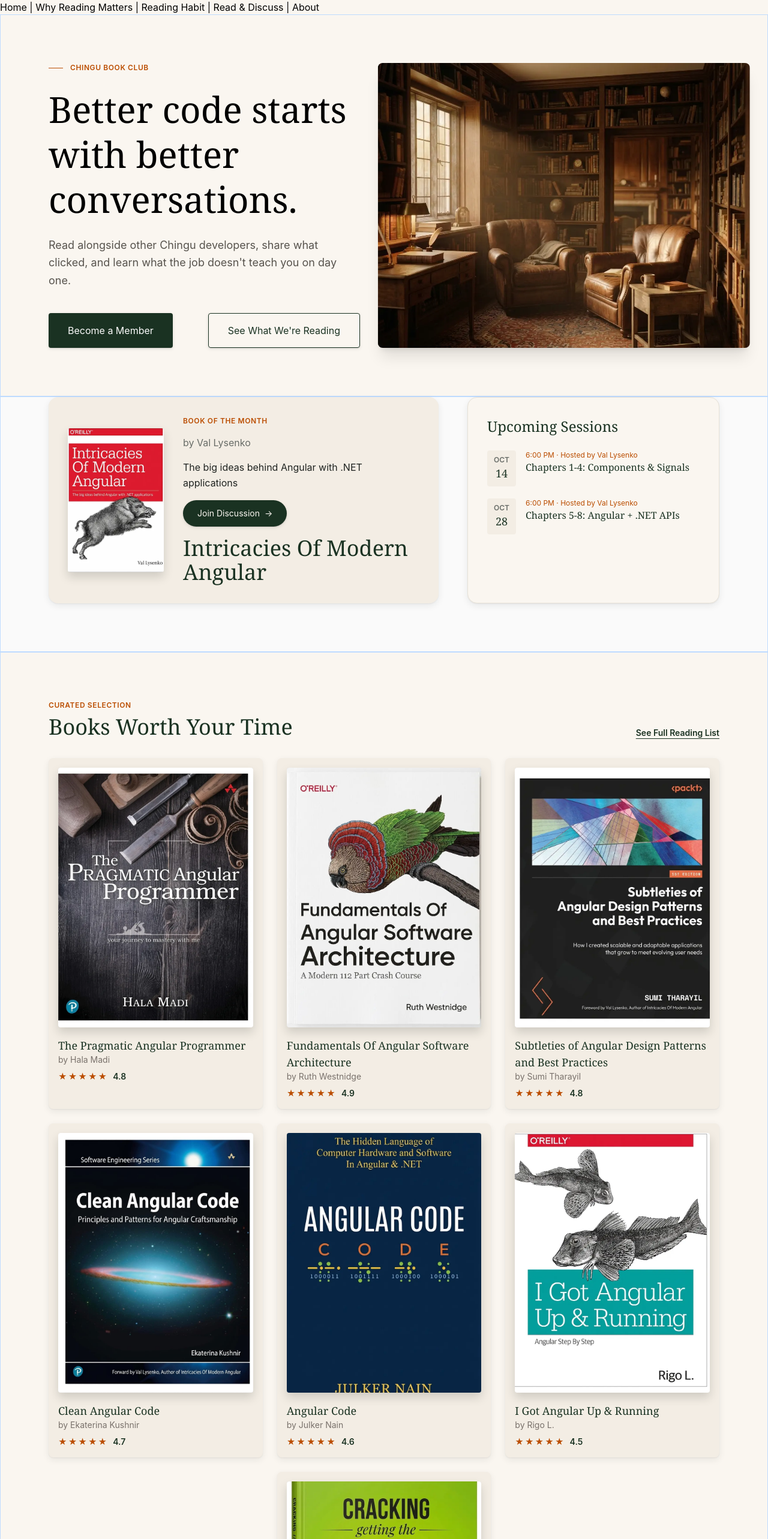
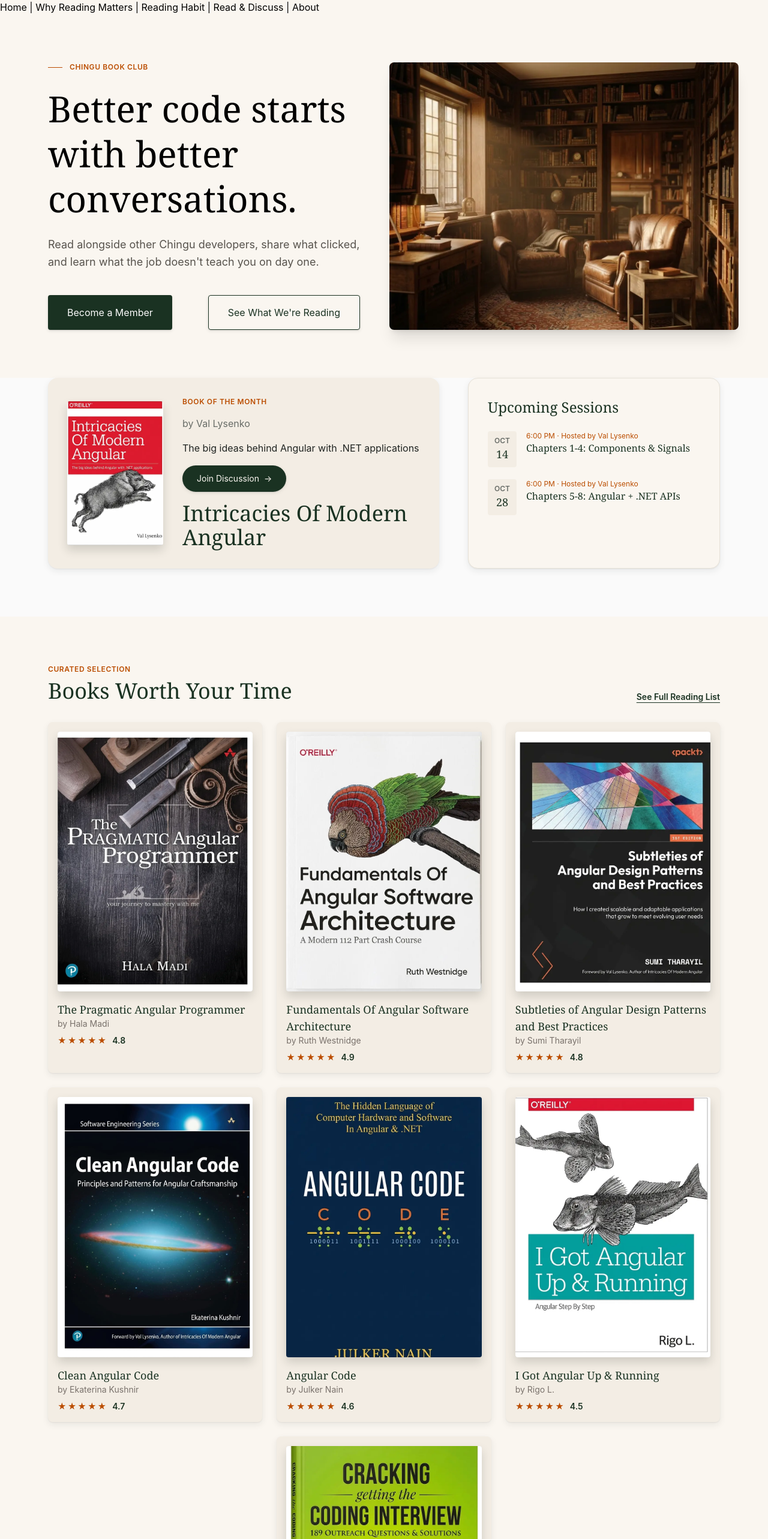
Before and after one commit to chingu-voyages/V62-tier3-team-34, an Angular app in the folder client/: page / in a window 1280 px wide. Shown: the top 2566 px of the page at 60% size. Built offline with nearby package versions, Linux system fonts and the light colour scheme.

Commit message:
Remove blue border around each section used for visualizing layout in development

```diff
--- a/client/src/app/pages/home/home.html
+++ b/client/src/app/pages/home/home.html
@@ -1,12 +1,8 @@
 <main class="mx-auto max-w-360">
   <!-- Hero -->
-  <section
-    class="grid grid-cols-1 place-content-center gap-8 border border-blue-200 p-6 md:grid-cols-2 md:gap-20 md:p-20"
-  >
+  <section class="grid grid-cols-1 place-content-center gap-8 p-6 md:grid-cols-2 md:gap-20 md:p-20">
     <div>
-      <p
-        class="flex items-center gap-3 text-xs font-semibold tracking-wider text-gold uppercase"
-      >
+      <p class="flex items-center gap-3 text-xs font-semibold tracking-wider text-gold uppercase">
         <span class="h-px w-6 bg-gold"></span>
         Chingu Book Club
       </p>
@@ -44,7 +40,7 @@
   <!-- Book of the month + upcoming sessions -->
   <section
     id="book-of-the-month"
-    class="grid gap-8 p-6 pt-0 md:p-20 md:pt-0 lg:grid-cols-[1fr_26.25rem] lg:gap-12 bg-neutral-50 border border-blue-200"
+    class="grid gap-8 p-6 pt-0 md:p-20 md:pt-0 lg:grid-cols-[1fr_26.25rem] lg:gap-12 bg-neutral-50"
   >
     <div>
       @if (featuredBook(); as book) {
@@ -58,12 +54,10 @@
   </section>
 
   <!-- Curated selection -->
-  <section class="p-6 md:p-20 border border-blue-200">
+  <section class="p-6 md:p-20">
     <div class="flex flex-wrap items-end justify-between gap-4">
       <div>
-        <p class="text-xs font-semibold tracking-wider text-gold uppercase">
-          Curated selection
-        </p>
+        <p class="text-xs font-semibold tracking-wider text-gold uppercase">Curated selection</p>
         <h2 class="mt-2 font-serif text-3xl text-forest md:text-4xl">Books Worth Your Time</h2>
       </div>
       <a
@@ -82,7 +76,7 @@
   </section>
 
   <!-- Latest member thoughts -->
-  <section class="p-6 md:p-20 border border-blue-200">
+  <section class="p-6 md:p-20">
     <p class="text-xs font-semibold tracking-wider text-gold uppercase">Deep discussions</p>
     <h2 class="mt-2 font-serif text-3xl text-forest md:text-4xl">Latest Member Thoughts</h2>
 
```
